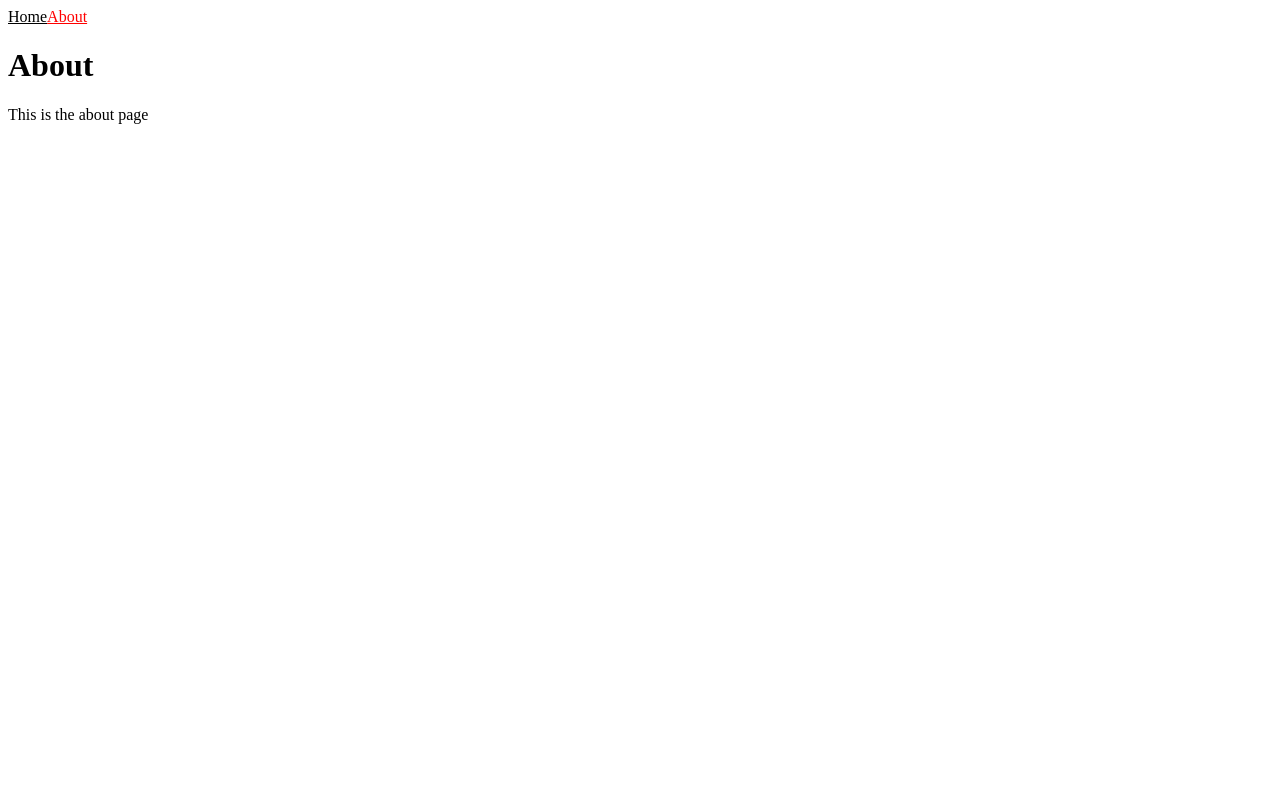
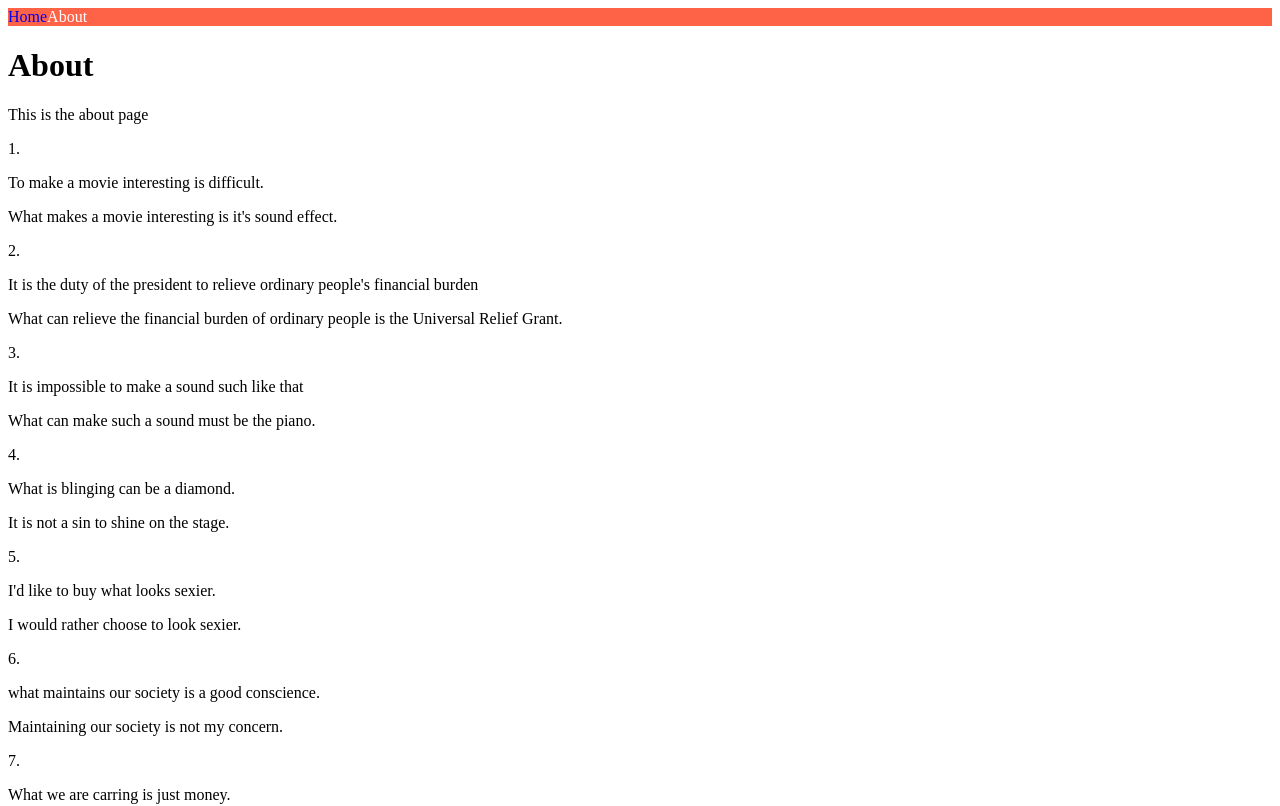
Before and after one commit to zizimoos/practise-nextjs-220406, a Next.js app: page /about in a window 1280 px wide. Shown: the top 806 px of the page. Built offline with nearby package versions, Linux system fonts and the light colour scheme.

Commit message:
...practice several things

```diff
--- a/components/NavBar.js
+++ b/components/NavBar.js
@@ -6,13 +6,22 @@ export default function NavBar() {
   return (
     <nav>
       <Link href="/">
-        <a style={{ color: router.pathname === "/" ? "red" : "black" }}>Home</a>
+        <a className={router.pathname === "/" ? "active" : ""}>Home</a>
       </Link>
       <Link href="/about">
-        <a style={{ color: router.pathname === "/about" ? "red" : "black" }}>
-          About
-        </a>
+        <a className={router.pathname === "/about" ? "active" : ""}>About</a>
       </Link>
+      <style jsx>{`
+        nav {
+          background: tomato;
+        }
+        a {
+          text-decoration: none;
+        }
+        .active {
+          color: white;
+        }
+      `}</style>
     </nav>
   );
 }
--- /dev/null
+++ b/pages/_app.js
@@ -0,0 +1,12 @@
+import NavBar from "../components/NavBar";
+
+export default function App({ Component, pageProps }) {
+  return (
+    <>
+      <NavBar></NavBar>
+      <Component {...pageProps} />
+      <span>footer</span>
+      <style jsx global>{``}</style>
+    </>
+  );
+}
--- a/pages/about.js
+++ b/pages/about.js
@@ -3,9 +3,38 @@ import NavBar from "../components/NavBar";
 export default function About() {
   return (
     <div>
-      <NavBar />
       <h1>About</h1>
       <p>This is the about page</p>
+      <p>1.</p>
+      <p>To make a movie interesting is difficult.</p>
+      <p>What makes a movie interesting is it's sound effect.</p>
+      <p>2.</p>
+      <p>
+        It is the duty of the president to relieve ordinary people's financial
+        burden
+      </p>
+      <p>
+        What can relieve the financial burden of ordinary people is the
+        Universal Relief Grant.
+      </p>
+      <p>3.</p>
+      <p>It is impossible to make a sound such like that </p>
+      <p>What can make such a sound must be the piano.</p>
+      <p>4.</p>
+      <p>What is blinging can be a diamond.</p>
+      <p>It is not a sin to shine on the stage.</p>
+      <p>5.</p>
+      <p>I'd like to buy what looks sexier.</p>
+      <p>I would rather choose to look sexier.</p>
+      <p>6.</p>
+      <p>what maintains our society is a good conscience.</p>
+      <p>Maintaining our society is not my concern.</p>
+      <p>7.</p>
+      <p>What we are carring is just money.</p>
+      <p>It is a crime to carry that thing.</p>
+      <p>8.</p>
+      <p>What we desire is freedom</p>
+      <p>It is just a greed to desire such a thing.</p>
     </div>
   );
 }
--- a/pages/index.js
+++ b/pages/index.js
@@ -3,8 +3,12 @@ import NavBar from "../components/NavBar";
 export default function Home() {
   return (
     <div>
-      <NavBar />
       <h1>Home</h1>
+      <style jsx global>{`
+        h1 {
+          color: #6495ed;
+        }
+      `}</style>
     </div>
   );
 }
```
